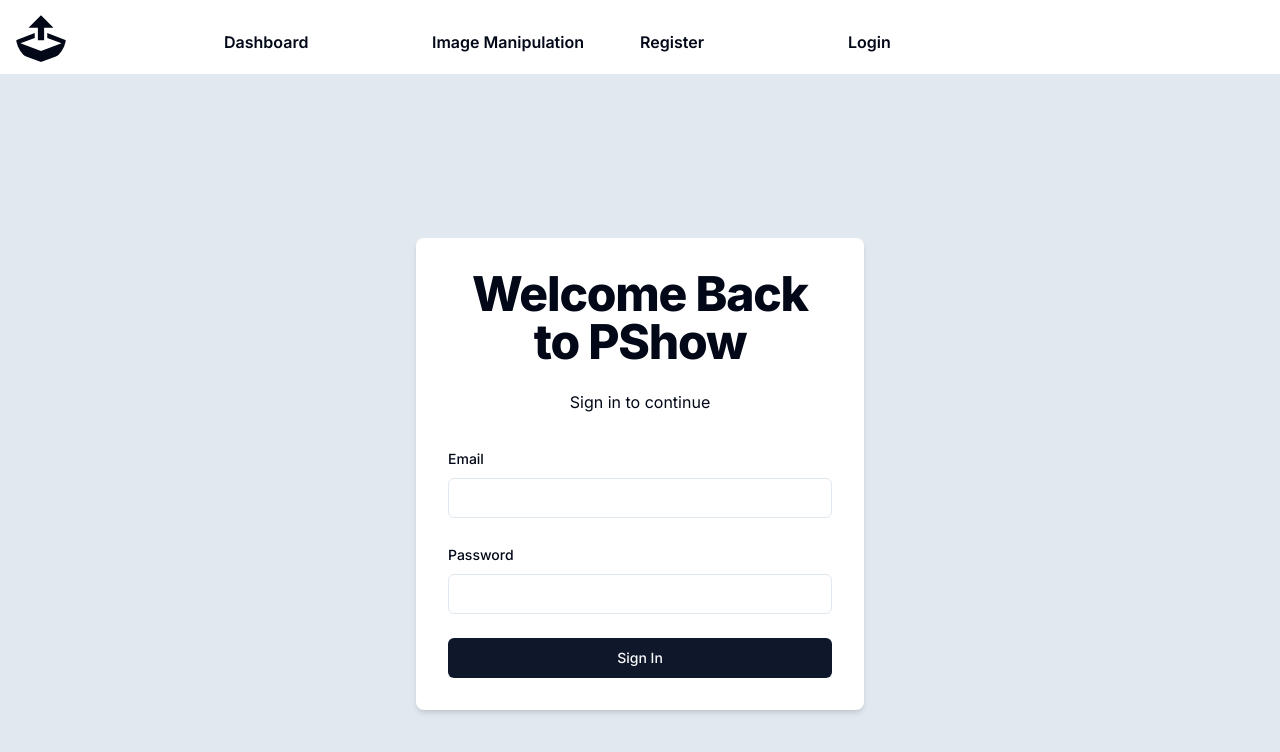
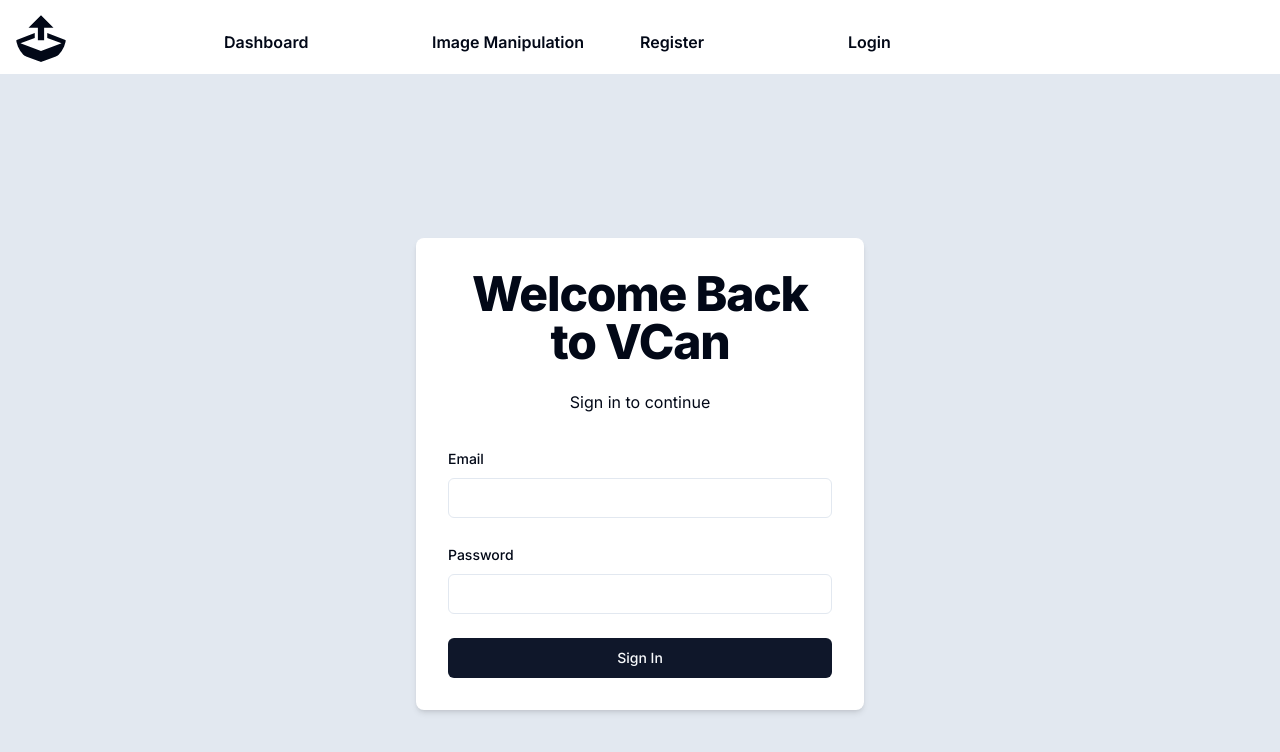
Before and after one commit to pranishpaudel/Cloud-Data-Upload, a Next.js app: page /login in a window 1280 px wide. Shown: the top 752 px of the page. Built offline with nearby package versions, Linux system fonts and the light colour scheme; no server answers.

Commit message:
fix: :bug:

```diff
--- a/app/(auth)/login/page.tsx
+++ b/app/(auth)/login/page.tsx
@@ -72,7 +72,7 @@
       <div className="w-full max-w-md p-8 space-y-8 bg-white rounded-lg shadow-md">
         <div className="text-center">
           <h1 className="text-4xl font-extrabold tracking-tight lg:text-5xl mb-6">
-            Welcome Back to PShow
+            Welcome Back to VCan
           </h1>
           <p className="mb-4">Sign in to continue</p>
         </div>
```
Also changed, not shown: public/assets/snapshot.png, public/tempUserImages/63733b92-2330-11ef-86d3-0242ac120002.png (added).
